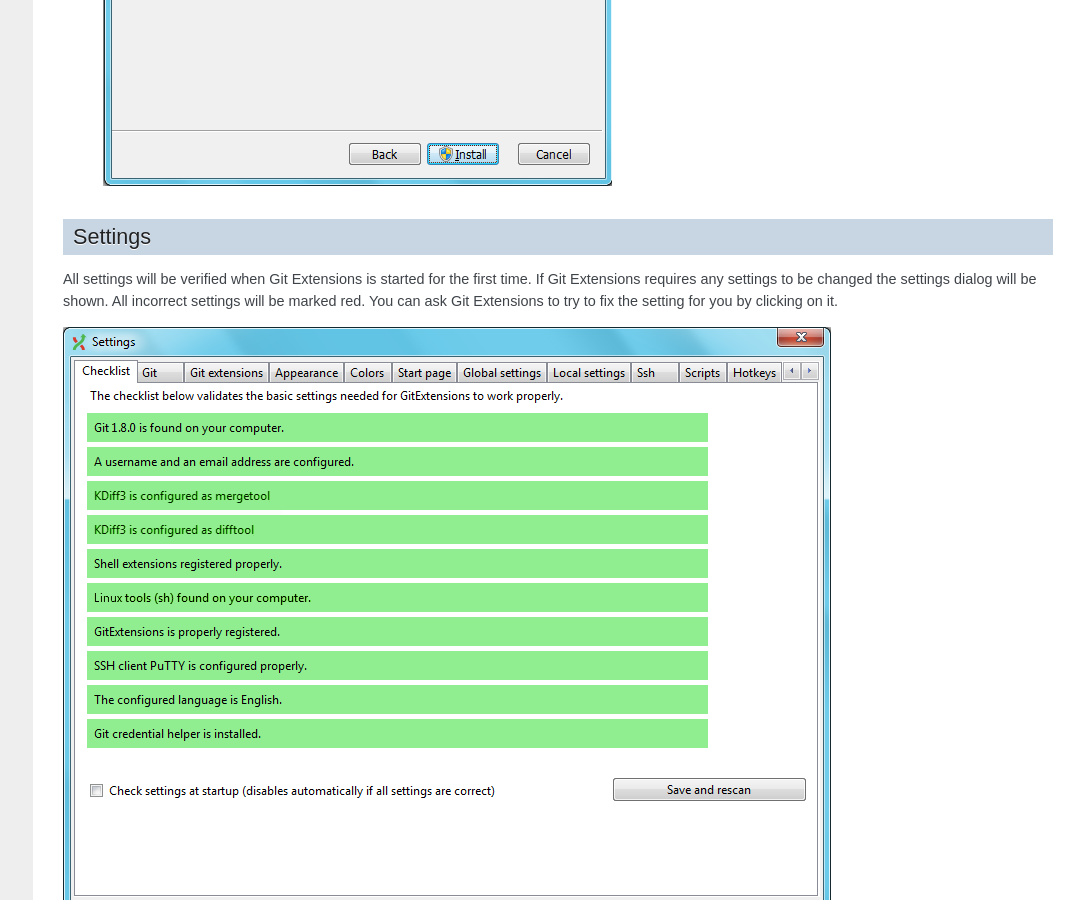
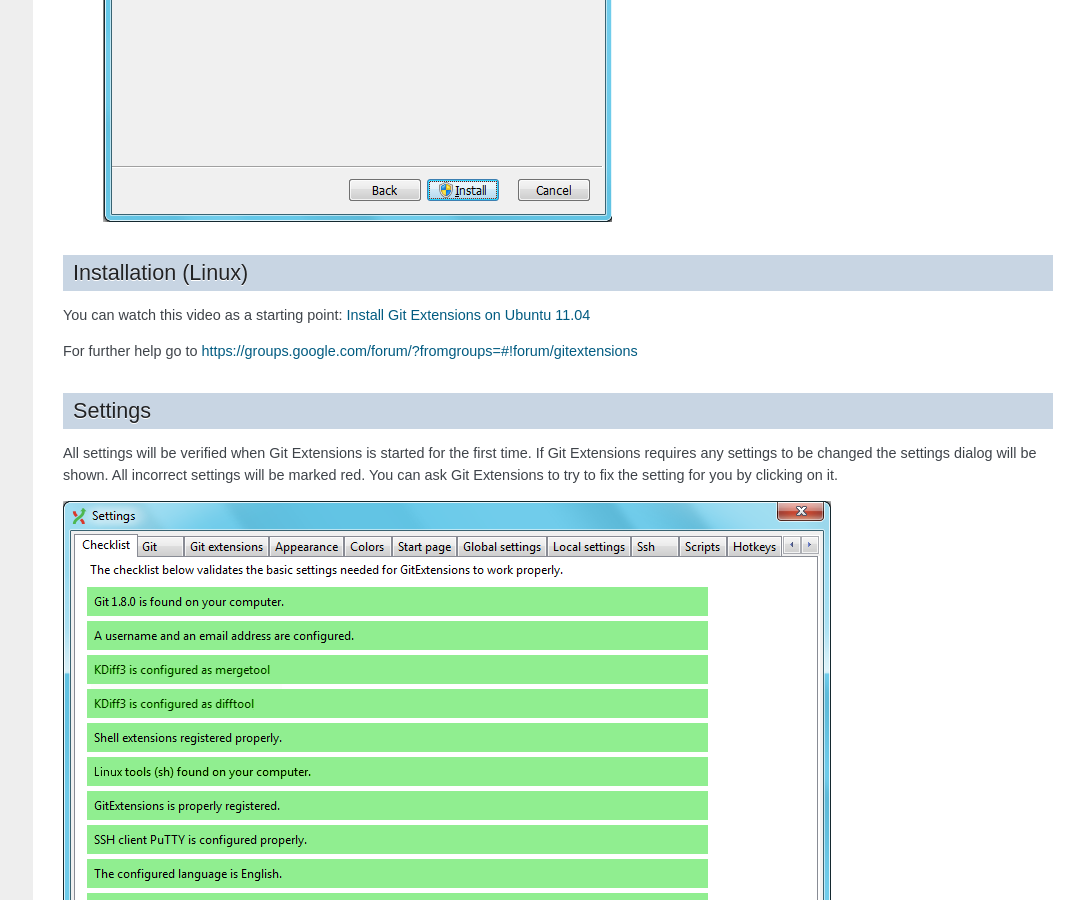
Before and after one commit to martinqt/GitExtensionsDoc, a Sphinx documentation site: the page built from source/getting_started.rst, in a window 1280 px wide and 900 px high, scrolled down 2635 px. Shown: the whole window, without its empty margins (197-1280 px from the left). Built offline with Sphinx 7.4.7, drawn with Linux system fonts in a browser that asks for light colours; some of the changed text lies outside the part shown.

Commit message:
Add some basic hints that it is possible to use GitExt on Linux.

```diff
--- a/source/getting_started.rst
+++ b/source/getting_started.rst
@@ -1,5 +1,8 @@
 Getting Started
 ===============
+
+This section is primarily written for Windows users. There is an extra section
+about installing Git Extensions on Linux.
 
 .. index::
    single: Getting Started; Installation
@@ -29,6 +32,12 @@
     Choose the SSH client to use. PuTTY is the default because it has better windows integration.
 
 .. figure:: /images/install/install6.png
+
+Installation (Linux)
+--------------------
+You can watch this video as a starting point: `Install Git Extensions on Ubuntu 11.04  <http://www.youtube.com/watch?v=zk2MMUQuW4s>`_
+
+For further help go to https://groups.google.com/forum/?fromgroups=#!forum/gitextensions
 
 Settings
 --------
--- a/source/git_extensions.rst
+++ b/source/git_extensions.rst
@@ -1,7 +1,8 @@
 Git Extensions
 ==============
 
-Git Extensions is a toolkit aimed to make working with Git under Windows more intuitive. The shell
+Git Extensions is a toolkit aimed to make working with Git under Windows more intuitive
+(note that Git Extensions is also available on Linux using Mono). The shell
 extension will integrate in Windows Explorer and presents a context menu on files and directories.
 There is also a Visual Studio plug-in to use Git from the Visual Studio IDE. The source code of Git
 Extensions is located here: https://github.com/gitextensions/gitextensions
@@ -14,6 +15,7 @@
 * Feature rich user interface for Git
 * Single installer installs Git, Git Extensions and the merge tool KDiff3
 * 32bit and 64bit support
+* Runs under Linux using `Mono <http://www.mono-project.com>`_
 
 Video tutorials
 ---------------
@@ -25,3 +27,4 @@
 #. `Push changes <http://www.youtube.com/watch?v=JByfXdbVAiE>`_
 #. `Pull changes <http://www.youtube.com/watch?v=9g8gXPsi5Ko>`_
 #. `Handle merge conflicts <http://www.youtube.com/watch?v=Kmc39RvuGM8>`_
+#. `Install Git Extensions on Ubuntu 11.04  <http://www.youtube.com/watch?v=zk2MMUQuW4s>`_
```
